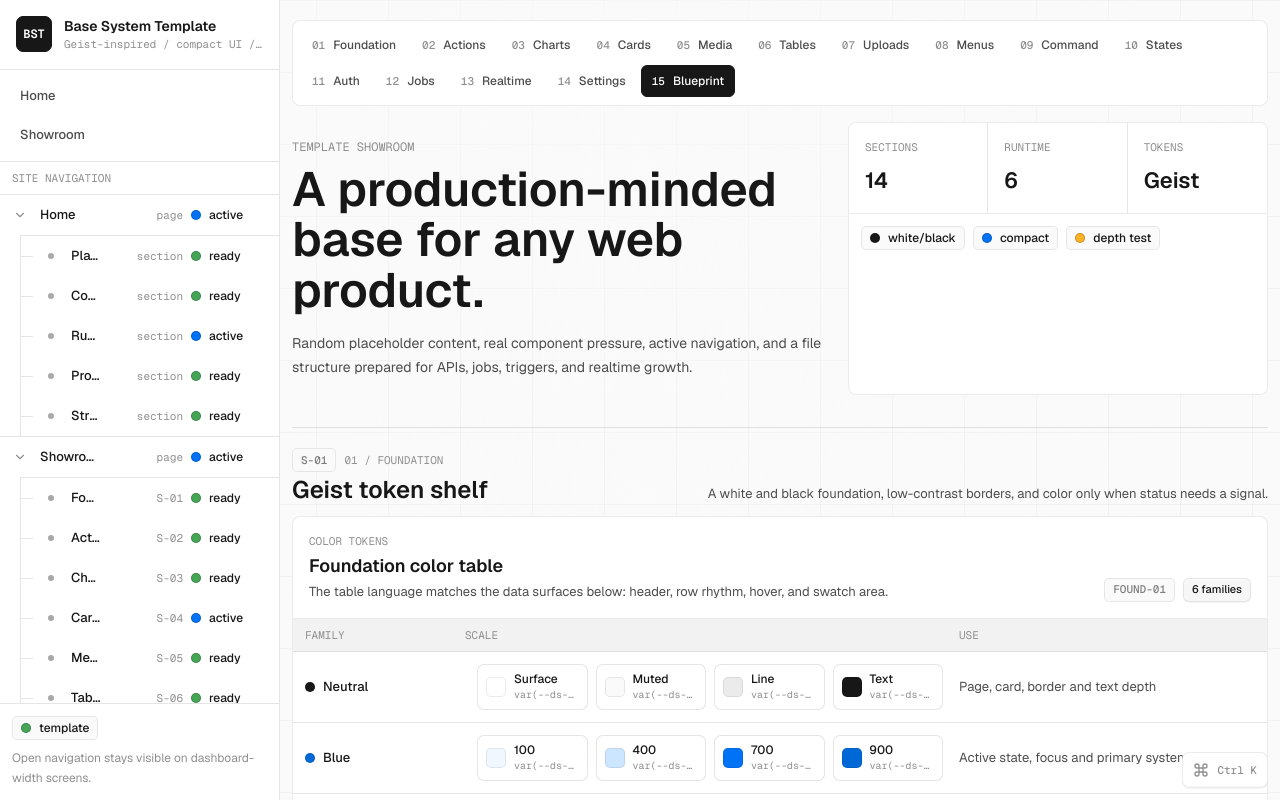
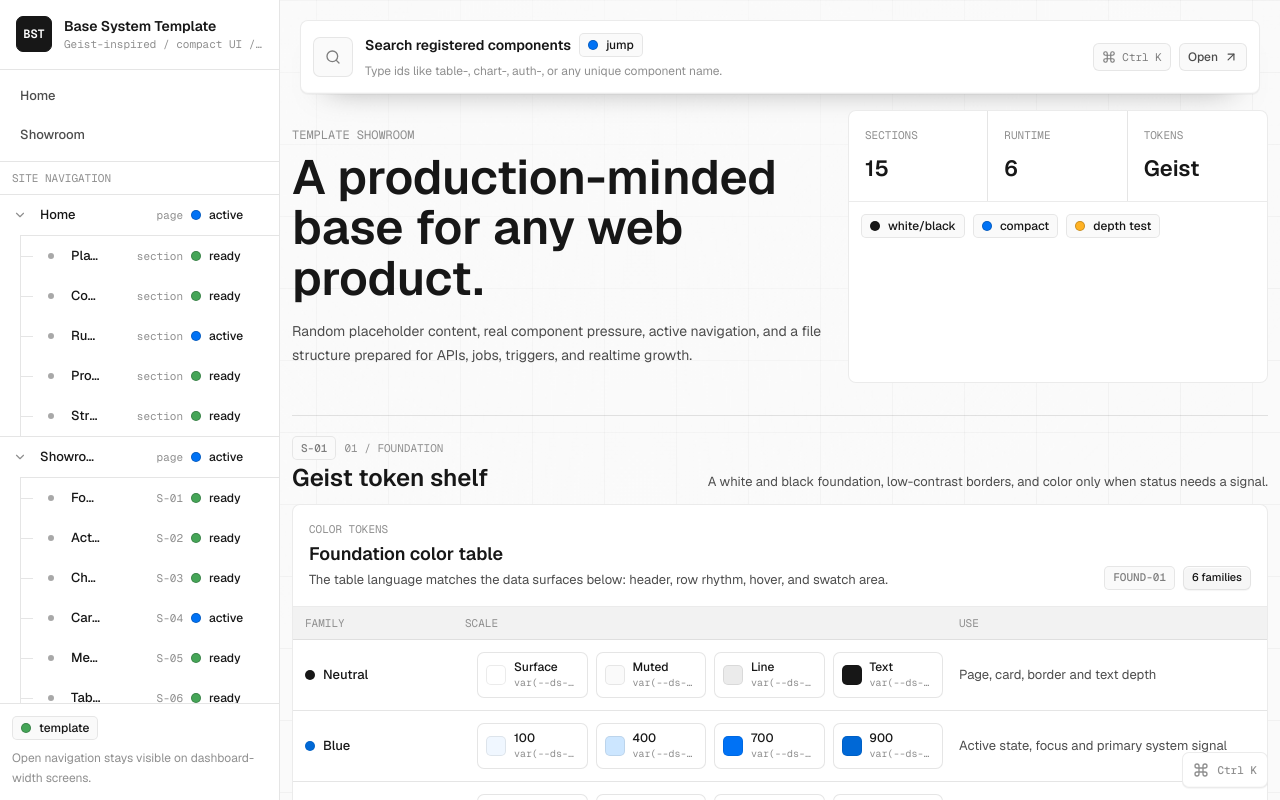
Before and after one commit to sezer-muhammed/base-react-design-template, a Next.js app: page /showroom in a window 1280 px wide. Shown: the top 800 px of the page. Built offline with nearby package versions, Linux system fonts and the light colour scheme.

Commit message:
Replace showroom section nav with search

```diff
--- a/src/components/layout/component-command-palette.tsx
+++ b/src/components/layout/component-command-palette.tsx
@@ -15,6 +15,7 @@ import {
   componentRegistry,
   type ComponentRegistryItem,
 } from "@/data/component-registry";
+import { commandPaletteOpenEvent } from "@/config/events";
 import { cn } from "@/lib/cn";
 
 const MAX_RESULTS = 12;
@@ -37,6 +38,10 @@ export function ComponentCommandPalette() {
   const selectedItem = results[activeIndex] ?? results[0];
 
   useEffect(() => {
+    function onOpenCommandPalette() {
+      setOpen(true);
+    }
+
     function onKeyDown(event: globalThis.KeyboardEvent) {
       const key = event.key.toLowerCase();
 
@@ -46,9 +51,13 @@ export function ComponentCommandPalette() {
       }
     }
 
+    window.addEventListener(commandPaletteOpenEvent, onOpenCommandPalette);
     window.addEventListener("keydown", onKeyDown);
 
-    return () => window.removeEventListener("keydown", onKeyDown);
+    return () => {
+      window.removeEventListener(commandPaletteOpenEvent, onOpenCommandPalette);
+      window.removeEventListener("keydown", onKeyDown);
+    };
   }, []);
 
   useEffect(() => {
--- a/src/components/showroom/active-section-nav.tsx
+++ /dev/null
@@ -1,111 +0,0 @@
-"use client";
-
-import { useEffect, useMemo, useRef, useState } from "react";
-import { Surface } from "@/components/ui/surface";
-import { cn } from "@/lib/cn";
-
-export type SectionNavItem = {
-  href: `#${string}`;
-  label: string;
-};
-
-export function ActiveSectionNav({ items }: { items: readonly SectionNavItem[] }) {
-  const sectionIds = useMemo(
-    () => items.map((item) => item.href.replace("#", "")),
-    [items],
-  );
-  const [activeId, setActiveId] = useState(sectionIds[0]);
-  const itemRefs = useRef(new Map<string, HTMLAnchorElement>());
-
-  useEffect(() => {
-    const sections = sectionIds
-      .map((id) => document.getElementById(id))
-      .filter((section): section is HTMLElement => Boolean(section));
-
-    if (sections.length === 0) {
-      return;
-    }
-
-    function updateActiveSection() {
-      const nearPageEnd =
-        window.scrollY + window.innerHeight >=
-        document.documentElement.scrollHeight - 8;
-      const probeY = window.innerHeight * 0.38;
-      let nextActiveId = sections[0].id;
-
-      if (nearPageEnd) {
-        setActiveId(sections[sections.length - 1].id);
-        return;
-      }
-
-      sections.forEach((section) => {
-        if (section.getBoundingClientRect().top <= probeY) {
-          nextActiveId = section.id;
-        }
-      });
-
-      setActiveId(nextActiveId);
-    }
-
-    updateActiveSection();
-    window.addEventListener("scroll", updateActiveSection, { passive: true });
-    window.addEventListener("resize", updateActiveSection);
-
-    return () => {
-      window.removeEventListener("scroll", updateActiveSection);
-      window.removeEventListener("resize", updateActiveSection);
-    };
-  }, [sectionIds]);
-
-  useEffect(() => {
-    itemRefs.current.get(activeId)?.scrollIntoView({
-      block: "nearest",
-      inline: "center",
-    });
-  }, [activeId]);
-
-  return (
-    <Surface className="sticky top-[76px] z-10 overflow-hidden xl:top-2" tone="flat">
-      <nav
-        aria-label="Showroom sections"
-        className="flex flex-nowrap gap-1 overflow-x-auto p-2 lg:flex-wrap"
-      >
-        {items.map((item, index) => {
-          const id = item.href.replace("#", "");
-          const active = id === activeId;
-
-          return (
-            <a
-              aria-current={active ? "page" : undefined}
-              className={cn(
-                "inline-flex h-8 shrink-0 items-center gap-2 rounded-[6px] border px-2.5 text-[12px] font-medium transition",
-                active
-                  ? "border-[var(--ds-gray-1000)] bg-[var(--ds-gray-1000)] text-[var(--ds-background-100)]"
-                  : "border-transparent text-[var(--ds-gray-900)] hover:bg-[var(--ds-gray-100)] hover:text-[var(--ds-gray-1000)]",
-              )}
-              href={item.href}
-              key={item.href}
-              ref={(node) => {
-                if (node) {
-                  itemRefs.current.set(id, node);
-                } else {
-                  itemRefs.current.delete(id);
-                }
-              }}
-            >
-              <span
-                className={cn(
-                  "font-mono text-[11px]",
-                  active ? "text-[var(--ds-background-100)]" : "text-[var(--ds-gray-700)]",
-                )}
-              >
-                {String(index + 1).padStart(2, "0")}
-              </span>
-              {item.label}
-            </a>
-          );
-        })}
-      </nav>
-    </Surface>
-  );
-}
--- /dev/null
+++ b/src/components/showroom/showroom-command-search.tsx
@@ -0,0 +1,50 @@
+"use client";
+
+import { ArrowUpRight, Command, Search } from "lucide-react";
+import { commandPaletteOpenEvent } from "@/config/events";
+import { StatusSignal } from "@/components/ui/status-signal";
+
+export function ShowroomCommandSearch() {
+  return (
+    <section className="px-1 sm:px-2">
+      <button
+        aria-label="Open component search"
+        className="group depth-surface grid w-full cursor-pointer gap-3 rounded-[8px] border border-[var(--ds-gray-alpha-400)] bg-[var(--ds-background-100)] p-3 text-left transition hover:border-[var(--ds-gray-alpha-500)] hover:bg-[var(--ds-gray-100)] sm:grid-cols-[minmax(0,1fr)_auto] sm:items-center"
+        onClick={() => window.dispatchEvent(new Event(commandPaletteOpenEvent))}
+        type="button"
+      >
+        <span className="flex min-w-0 items-center gap-3">
+          <span className="grid h-10 w-10 shrink-0 place-items-center rounded-[7px] border border-[var(--ds-gray-alpha-400)] bg-[var(--ds-background-200)]">
+            <Search aria-hidden="true" className="h-4 w-4 text-[var(--ds-gray-800)]" />
+          </span>
+          <span className="min-w-0">
+            <span className="flex min-w-0 flex-wrap items-center gap-2">
+              <span className="truncate text-[14px] font-semibold text-[var(--ds-gray-1000)]">
+                Search registered components
+              </span>
+              <StatusSignal color="var(--ds-blue-700)" variant="pill">
+                jump
+              </StatusSignal>
+            </span>
+            <span className="mt-1 block truncate text-[12px] leading-5 text-[var(--ds-gray-700)]">
+              Type ids like table-, chart-, auth-, or any unique component name.
+            </span>
+          </span>
+        </span>
+        <span className="flex flex-wrap items-center gap-2 sm:justify-end">
+          <span className="inline-flex h-7 items-center gap-1.5 rounded-[6px] border border-[var(--ds-gray-alpha-400)] bg-[var(--ds-background-200)] px-2 font-mono text-[11px] text-[var(--ds-gray-800)]">
+            <Command aria-hidden="true" className="h-3.5 w-3.5" />
+            Ctrl K
+          </span>
+          <span className="inline-flex h-7 items-center gap-1.5 rounded-[6px] border border-[var(--ds-gray-alpha-400)] bg-[var(--ds-background-200)] px-2 text-[12px] font-medium text-[var(--ds-gray-900)]">
+            Open
+            <ArrowUpRight
+              aria-hidden="true"
+              className="h-3.5 w-3.5 transition group-hover:translate-x-0.5 group-hover:-translate-y-0.5"
+            />
+          </span>
+        </span>
+      </button>
+    </section>
+  );
+}
--- a/src/components/showroom/showroom-page.tsx
+++ b/src/components/showroom/showroom-page.tsx
@@ -1,9 +1,9 @@
 import Image from "next/image";
 import { SiteShell } from "@/components/layout/site-shell";
-import { ActiveSectionNav } from "@/components/showroom/active-section-nav";
 import { ActionShowcase } from "@/components/showroom/action-showcase";
 import { ChartShowcase } from "@/components/showroom/chart-showcase";
 import { FileUploadShowcase } from "@/components/showroom/file-upload-showcase";
+import { ShowroomCommandSearch } from "@/components/showroom/showroom-command-search";
 import {
   NestedHierarchyTable,
   OperationTable,
@@ -32,7 +32,6 @@ import { SectionHeader, Surface } from "@/components/ui/surface";
 import { cn } from "@/lib/cn";
 import {
   menuShowcase,
-  showroomNav,
   tokenRows,
   cardSamples,
   assetDemo,
@@ -44,7 +43,7 @@ export function ShowroomPage() {
   return (
     <SiteShell>
       <div className="flex w-full flex-col gap-4 py-3">
-        <ActiveSectionNav items={showroomNav} />
+        <ShowroomCommandSearch />
 
           <div className="min-w-0 space-y-8">
             <IntroPanel />
@@ -831,7 +830,7 @@ function IntroPanel() {
       <Surface className="overflow-hidden" tone="flat">
         <div className="grid grid-cols-3 divide-x divide-[var(--ds-gray-alpha-300)]">
           {[
-            ["Sections", "14"],
+            ["Sections", "15"],
             ["Runtime", "6"],
             ["Tokens", "Geist"],
           ].map(([label, value]) => (
--- /dev/null
+++ b/src/config/events.ts
@@ -0,0 +1 @@
+export const commandPaletteOpenEvent = "base-template:open-command-palette";
--- a/src/data/showroom.ts
+++ b/src/data/showroom.ts
@@ -1,22 +1,4 @@
 import type { RecursiveMenuItem } from "@/components/ui/recursive-menu";
-
-export const showroomNav = [
-  { href: "#foundation", label: "Foundation" },
-  { href: "#actions", label: "Actions" },
-  { href: "#charts", label: "Charts" },
-  { href: "#cards", label: "Cards" },
-  { href: "#media", label: "Media" },
-  { href: "#tables", label: "Tables" },
-  { href: "#uploads", label: "Uploads" },
-  { href: "#menus", label: "Menus" },
-  { href: "#command", label: "Command" },
-  { href: "#states", label: "States" },
-  { href: "#auth", label: "Auth" },
-  { href: "#jobs", label: "Jobs" },
-  { href: "#realtime", label: "Realtime" },
-  { href: "#settings", label: "Settings" },
-  { href: "#blueprint", label: "Blueprint" },
-] as const;
 
 export const tokenRows = [
   {
```
